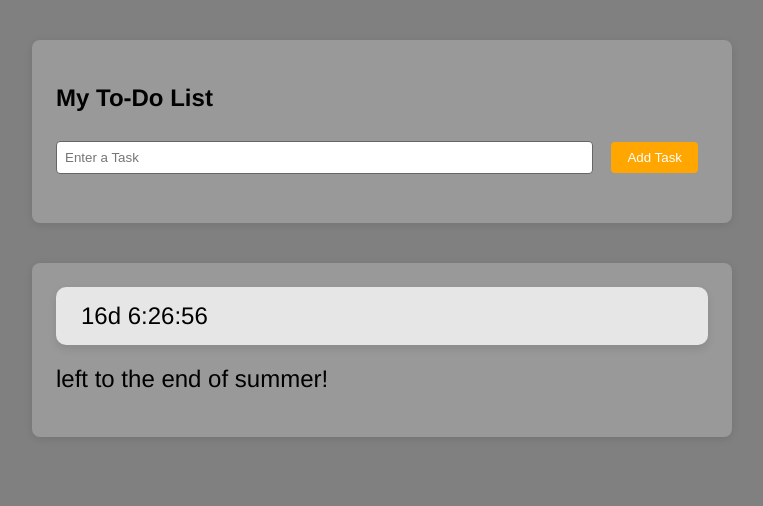
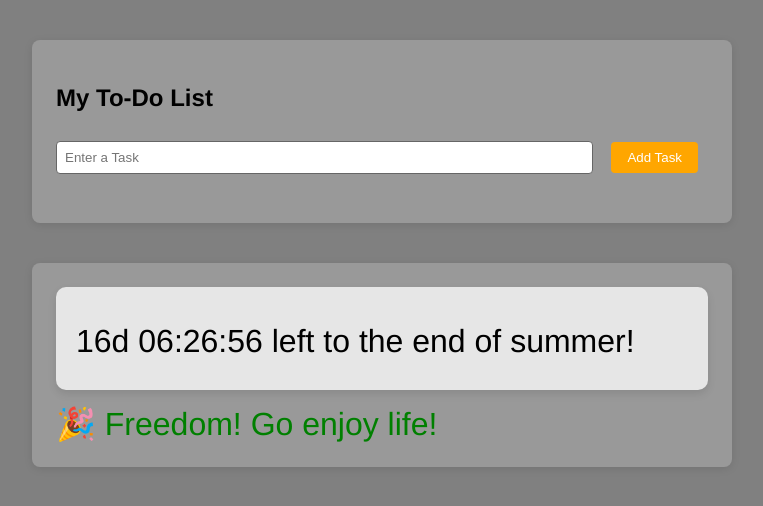
Before and after one commit to temrdev/todolist, a plain HTML site: page index.html in a window 1280 px wide. Shown: the whole page, without its empty margins (258-1021 px from the left). Drawn offline with Linux system fonts and the light colour scheme.

Commit message:
Update the tasklist css, added new future in summerTimerText, added taskWarning

```diff
--- a/index.html
+++ b/index.html
@@ -22,8 +22,9 @@
         </section>
 
         <section>
-            <div class="summerTimer" id="countdown"></div>
-            <h1 id="summerTimerText">left to the end of summer!</h1>
+            <div class="summerTimer" id="countdown">
+                <h1 id="summerTimerText">left to the end of summer!</h1>
+            </div>
             <div id="taskWarning"></div>
         </section>
     </main>
--- a/script.js
+++ b/script.js
@@ -103,35 +103,48 @@ loadTasks();
 
 function updateCountdown() {
     const now = new Date();
-    const endOfSummer = new Date(now.getFullYear(), 7,31,23,59,59); // 7 = august
-    const diff = endOfSummer - now;
+    const endOfSummer = new Date(now.getFullYear(), 7, 31, 23, 59, 59); // August 31
+    let diff = Math.floor((endOfSummer - now) / 1000);
+
+    const countdownElem = document.getElementById("countdown");
 
     if (diff <= 0) {
-        document.getElementById("countdown").innerText = "Summer is ended!";
+        countdownElem.innerText = "Summer is ended!";
         return;
     }
 
-    const days = Math.floor(diff / (1000 * 60 * 60 * 24));
-    const hours = Math.floor((diff / (1000 * 60 * 60)) % 24);
-    const minutes = Math.floor((diff / (1000 * 60)) % 60);
-    const seconds = Math.floor((diff / 1000) % 60);
+    const pad = num => String(num).padStart(2, "0");
 
-    document.getElementById("countdown").innerText =
-        `${days}d ${hours}:${minutes}:${seconds}`;
+    const days = Math.floor(diff / (60 * 60 * 24));
+    const hours = Math.floor((diff / 3600) % 24);
+    const minutes = Math.floor((diff / 60) % 60);
+    const seconds = diff % 60;
+    document.getElementById("summerTimerText").innerText =
+    `${days}d ${pad(hours)}:${pad(minutes)}:${pad(seconds)} left to the end of summer!`;
 }
 
+
 function checkOutstandingTasks() {
-    const tasks = document.querySelectorAll(`li:not(.done)`);
+    const tasks = document.querySelectorAll("li:not(.done)");
     const taskWarning = document.getElementById("taskWarning");
 
-    if (tasks.length >= 5) {
-        taskWarning.textContent = `😏 You have ${tasks.length} tasks pending! Better start now...`;
-        taskWarning.style.display = 'block';
-    }
-    else {
-        taskWarning.style.display = 'none';
-    }
+    const messages = [
+        { min: 7, text: count => `💀 Bro... ${count}?? That is not a to-do list, that is a horror movie.`, color: "hsl(0, 100%, 50%)" },
+        { min: 4, text: count => `😏 You have ${count} tasks pending! Better start now...`, color: "orange" },
+        { min: 2, text: count => `👍You are doing great! Only ${count} tasks left. Keep going!`, color: "yellow" },
+        { min: 1, text: () => `🔥 Just one more to go!`, color: "lightgreen" },
+        { min: 0, text: () => `🎉 Freedom! Go enjoy life!`, color: "green" }
+    ];
+
+    const count = tasks.length;
+    taskWarning.style.display = "block";
+
+    const match = messages.find(msg => count >= msg.min);
+    taskWarning.textContent = match.text(count);
+    taskWarning.style.color = match.color;
 }
+
+
 setInterval(updateCountdown, 1000);
 updateCountdown();
 checkOutstandingTasks();
--- a/style.css
+++ b/style.css
@@ -58,7 +58,7 @@ section {
 }
 
 #taskList li {
-    background: hsl(0, 0%, 90%);
+    background-color: hsl(0, 0%, 90%);
     margin-bottom: 8px;
     padding: 8px;
     border-radius: 4px;
@@ -84,8 +84,8 @@ section {
     opacity: 0.6;
 }
 
-li.done {
-    background-color: hsl(120, 40%, 80%);
+#taskList li.done {
+    background-color: hsl(0, 0%, 80%);
     transform: scale(0.98);
     transition: background-color 0.3s ease, transform 0.3s ease;
 }
@@ -129,20 +129,22 @@ li.done .task-text {
 /* summer timer (countdown) */
 
 .summerTimer {
-    font-size: 1.5rem;
+    font-size: 2rem;
     background-color: hsl(0, 0%, 90%);
-    padding: 15px 25px;
+    padding: 10px 20px;
     border-radius: 10px;
     box-shadow: 0 4px 8px rgba(0,0,0,0.1);
+    margin-bottom: 15px;
 }
 
 #summerTimerText {
     font-weight:400;
     margin-bottom: 20px;
+    font-size: 2rem;
 }
 
 #taskWarning {
     display: none;
     color: hsl(0, 100%, 50%);
-    fon
+    font-size: 2rem;
 }
```
